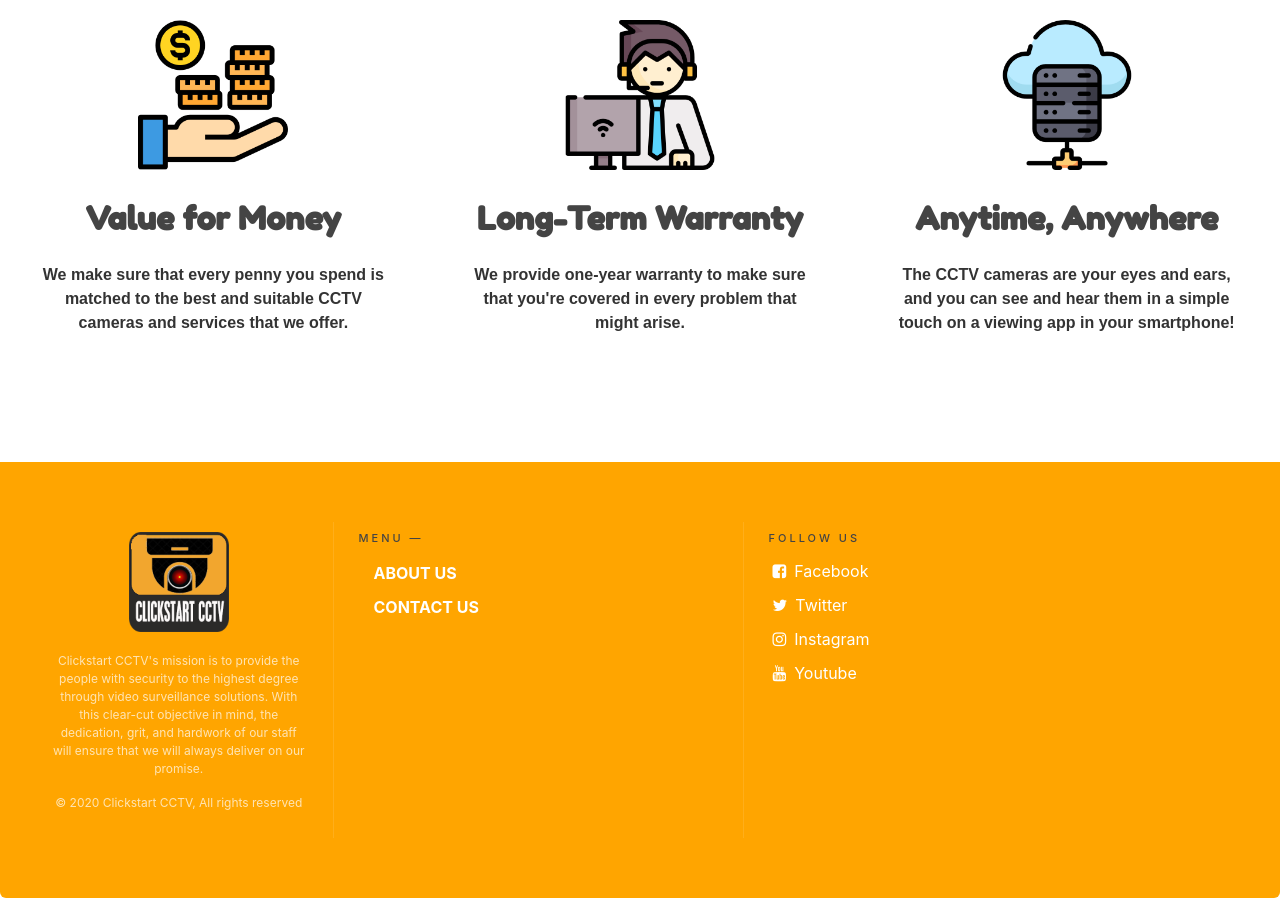
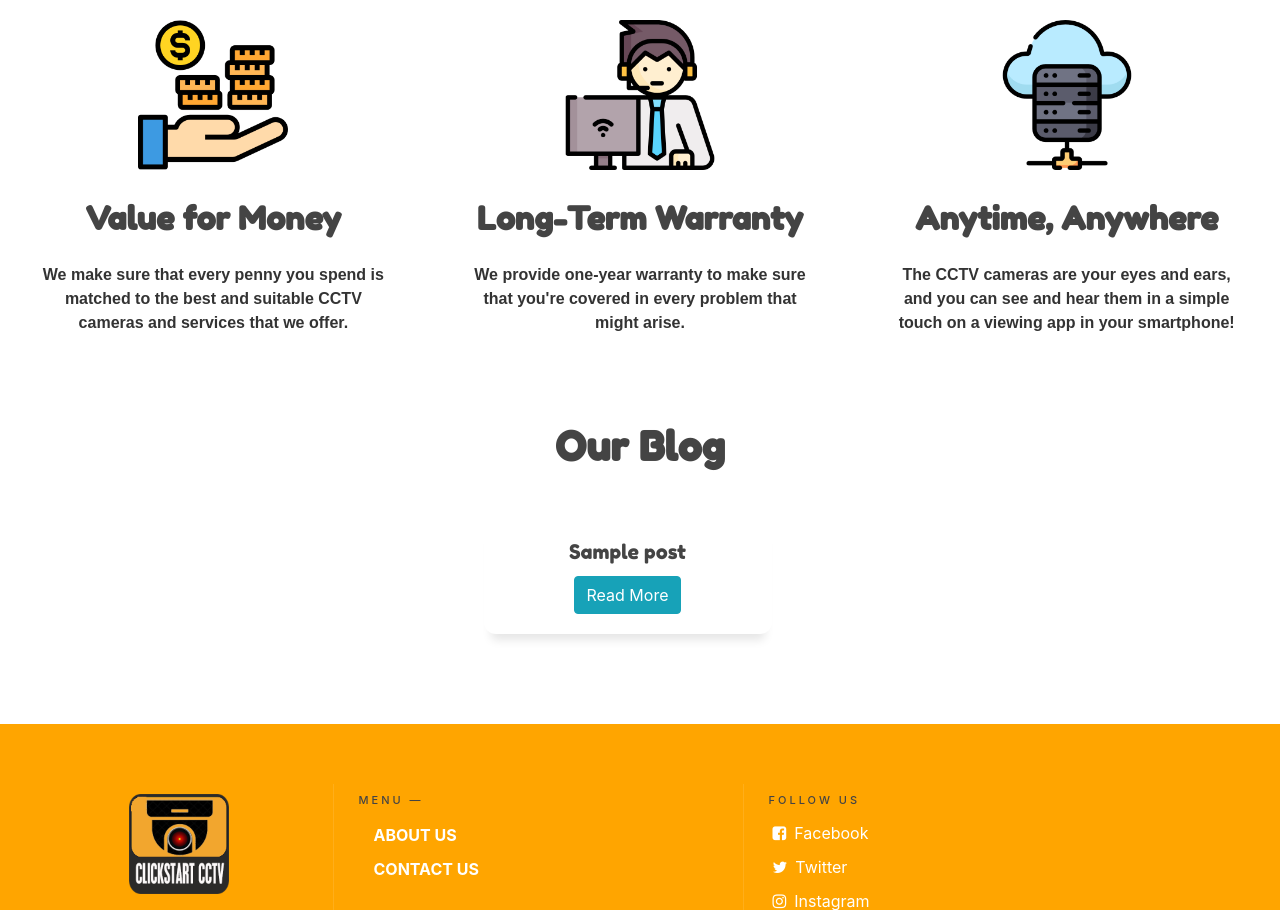
Before and after one commit to MarkAnthonyBCruz/clickstart, a Django app: template blog/templates/blog/landing.html in a window 1280 px wide. Shown: the part 1575-2485 px from the top of the page. Run offline with Django 3.2, Linux system fonts and the light colour scheme; the template is opened without the code that fills it: most values are stand-ins (such as "Sample title", 1, 10 or a date in 2020); some libraries are stand-ins or nearby versions; some web fonts are replaced.

Commit message:
Tried blog post again

```diff
--- a/blog/templates/blog/landing.html
+++ b/blog/templates/blog/landing.html
@@ -125,7 +125,22 @@
     </div>
 
 
+    <div class="container-fluid text-center">
+        <h1 style="margin-bottom: 50px;" id="catcher" class="text-center">Our Blog</h1>
 
+        <div class="row justify-content-center">
+
+            {% for post in posts|slice:"3" %}
+                <div class="card1" style="width: 18rem;">
+                    <div class="card-body">
+                        <h5 style ="font-family: 'Fredoka One', sans-serif;"class="card-title">{{ post.title }}</h5>
+                        <a target="_blank" href="{% url 'blog:post_detail' slug=post.slug pk=post.id %}" class="btn btn-info">Read More</a>
+                    </div>
+                </div>
+            {% endfor %}
+
+        </div>
+    </div>
 
 
 {% endblock %}
```
